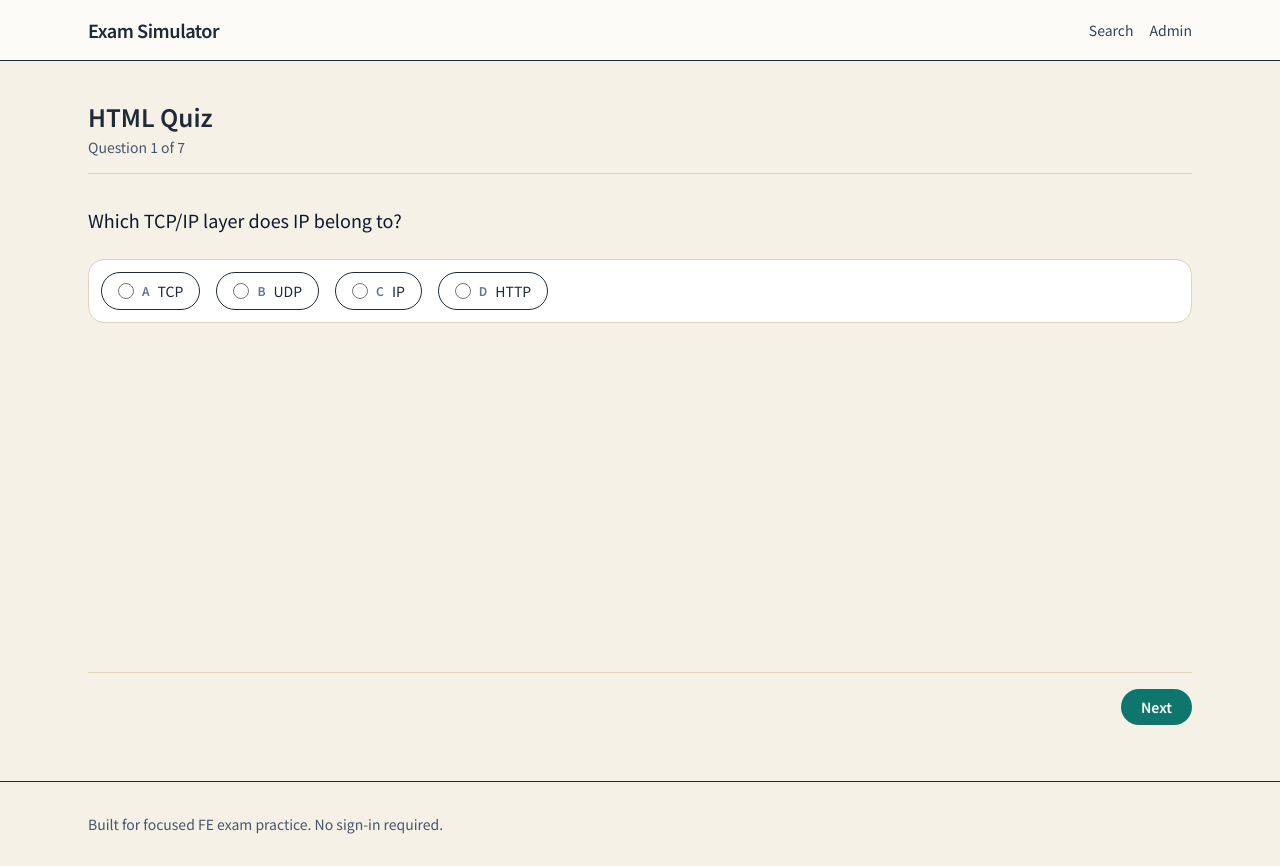
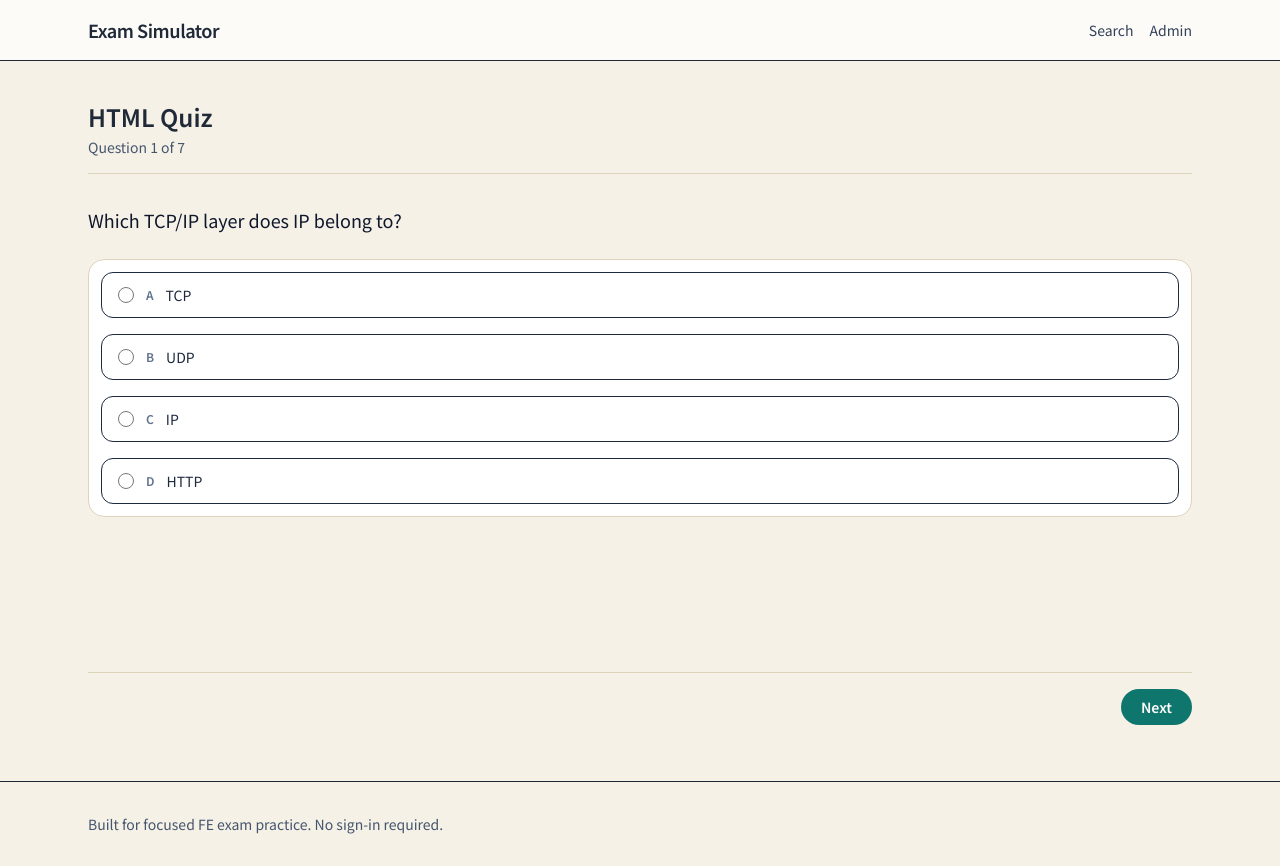
Before and after one commit to YeHtutAung/exam-simulator, a Next.js app: page /exam-runner in a window 1280 px wide. Built offline with nearby package versions, Linux system fonts and the light colour scheme; no server answers.

Commit message:
Adjust exam-runner MCQ option layout

```diff
--- a/src/components/ExamRunnerQuestion.tsx
+++ b/src/components/ExamRunnerQuestion.tsx
@@ -35,14 +35,14 @@ export function ExamRunnerQuestion({
       ) : (
         <p className="text-lg leading-relaxed text-slate-900">{stem}</p>
       )}
-      <div className="flex flex-wrap gap-x-4 gap-y-3 rounded-2xl border border-sand-300 bg-white p-3">
+      <div className="flex flex-col space-y-4 rounded-2xl border border-sand-300 bg-white p-3">
         {choices.map((choice) => {
           const inputId = `${groupName}-${choice.label}`;
           return (
             <label
               key={choice.label}
               htmlFor={inputId}
-              className="flex cursor-pointer items-center gap-2 rounded-full border border-sand-200 px-4 py-2 text-sm text-slate-800"
+              className="flex cursor-pointer items-center gap-3 rounded-xl border border-sand-200 px-4 py-3 text-sm text-slate-800 transition hover:border-sand-300 hover:bg-sand-50"
             >
               <input
                 id={inputId}
```
